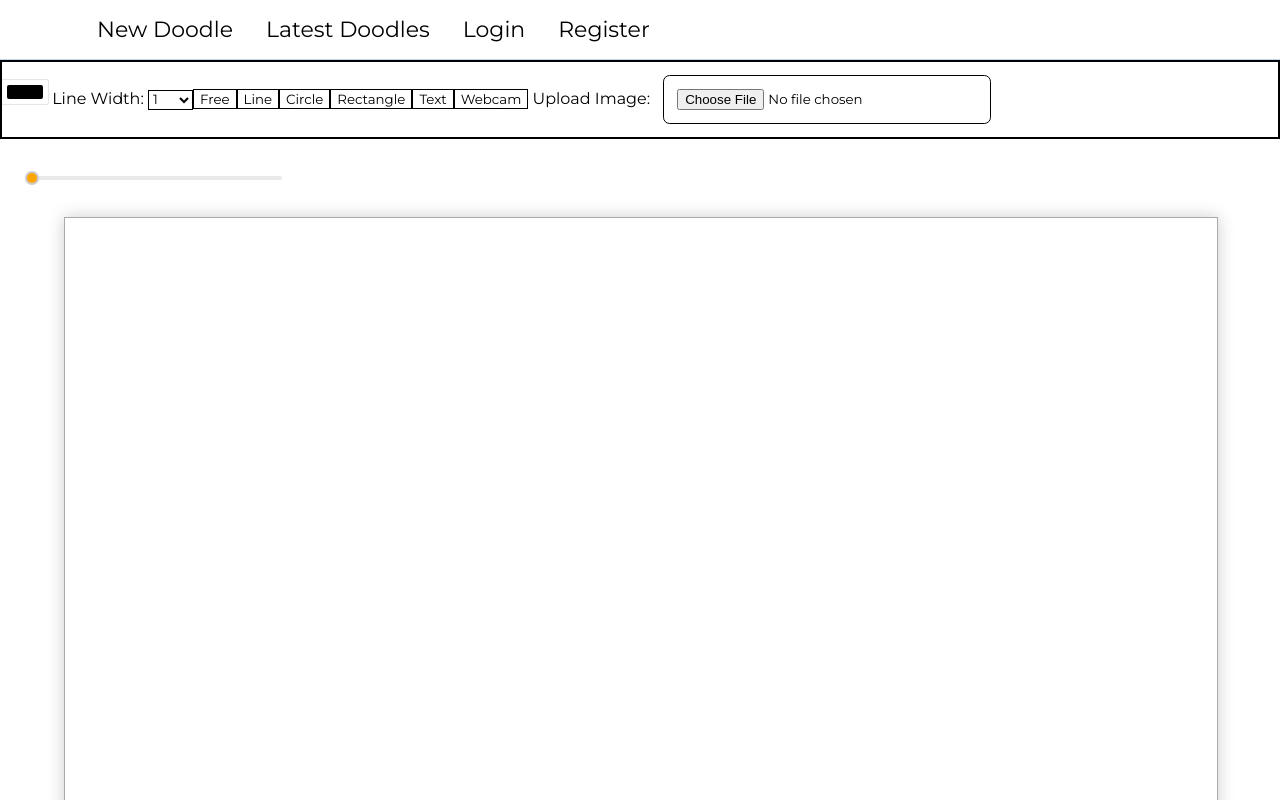
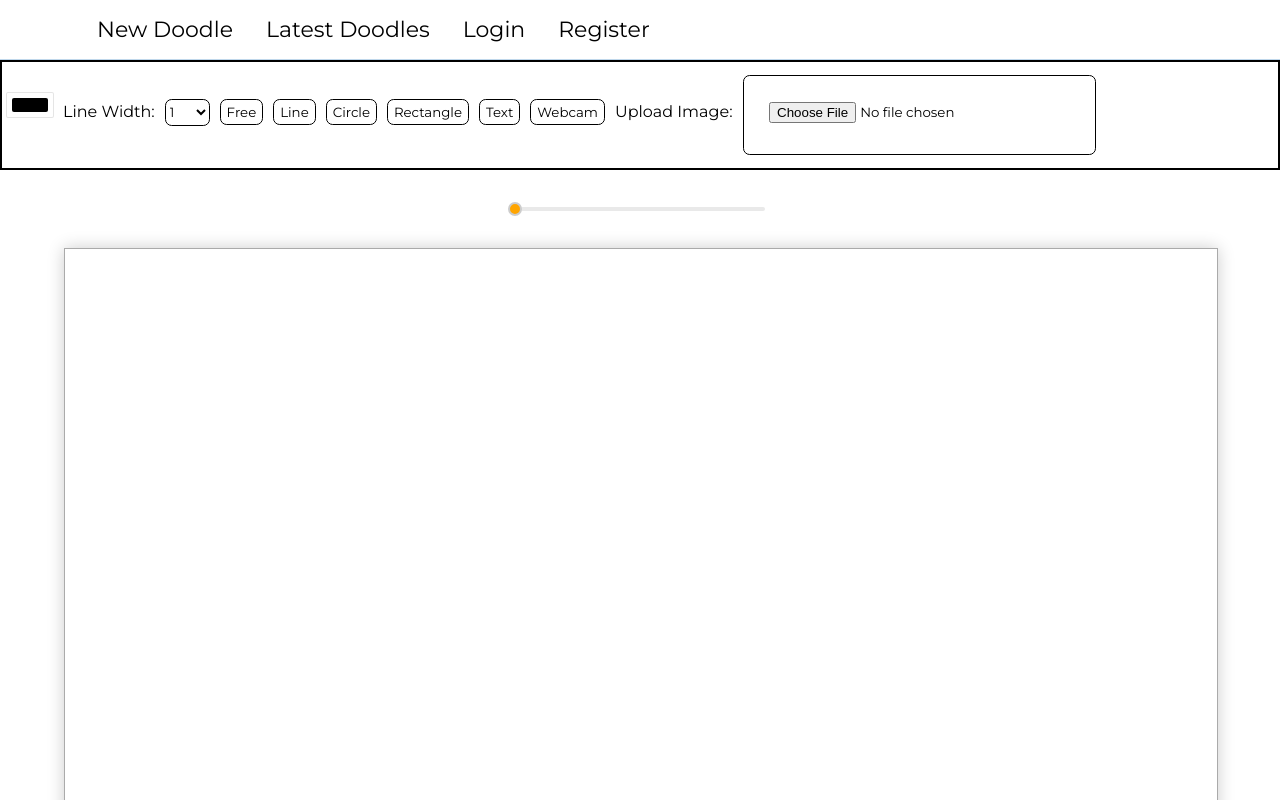
Before and after one commit to depaolif/doodledocs, a React app in the folder doodledocs-react/: page / in a window 1280 px wide. Shown: the top 800 px of the page. Built offline with nearby package versions, Linux system fonts and the light colour scheme; no server answers; the HTML template or start-up script is replaced by a standard one.

Commit message:
fixed styling for toolbar and centered slider

```diff
--- a/doodledocs-react/src/components/ToolBox.js
+++ b/doodledocs-react/src/components/ToolBox.js
@@ -102,7 +102,7 @@ class ToolBox extends Component {
 		return (
 			<div className="toolbox">
 					<ColorPicker onChangeComplete={this.handleChangeComplete}/>
-				<label> Line Width: </label>
+				<label>Line Width:</label>
 				<select value={this.props.doodle.lineWidth} onChange={this.handleChange}>
 					<option value='1'>1</option>
 					<option value='5'>5</option>
@@ -121,7 +121,7 @@ class ToolBox extends Component {
 				{this.state.showWebcam ? <video type='hidden' name="webcam-video" id="webcam-video" /> : false}
 				{this.state.showWebcam ? <canvas type='hidden' id='webcam-canvas' /> : false}
 				{this.state.showWebcam ? <button name="webcam" onClick={this.handleWebCamSave}>Take Picture</button> : false}
-				<label> Upload Image:</label>
+				<label>Upload Image:</label>
 				<input onChange={this.handleImageUpload} type="file" name="image" />
 			</div>
 		)
--- a/doodledocs-react/src/css/Login.scss
+++ b/doodledocs-react/src/css/Login.scss
@@ -7,7 +7,7 @@
 }
 
 input{
-  padding: 1%;
+  padding: 2%;
   margin: 1em;
   border: 1px solid black;
   border-radius: .5em;
--- a/doodledocs-react/src/css/Slider.css
+++ b/doodledocs-react/src/css/Slider.css
@@ -1,5 +1,5 @@
 .slider{
-  margin: 2em;
+  margin: 2em auto;
   width: 250px;
-  background-color: #fff
+  background-color: #fff;
 }
--- a/doodledocs-react/src/css/ToolBox.css
+++ b/doodledocs-react/src/css/ToolBox.css
@@ -2,5 +2,11 @@
 .toolbox{
   background-color: #fff;
   border: solid 2px;
+}
 
+.toolbox > * {
+  margin-left: 5px;
+  margin-right: 5px;
+  border-radius: 0.5em;
+  height: 2em;
 }
```
Also changed, not shown: doodledocs-react/src/css/Doodle.css (+3 -5 lines).
